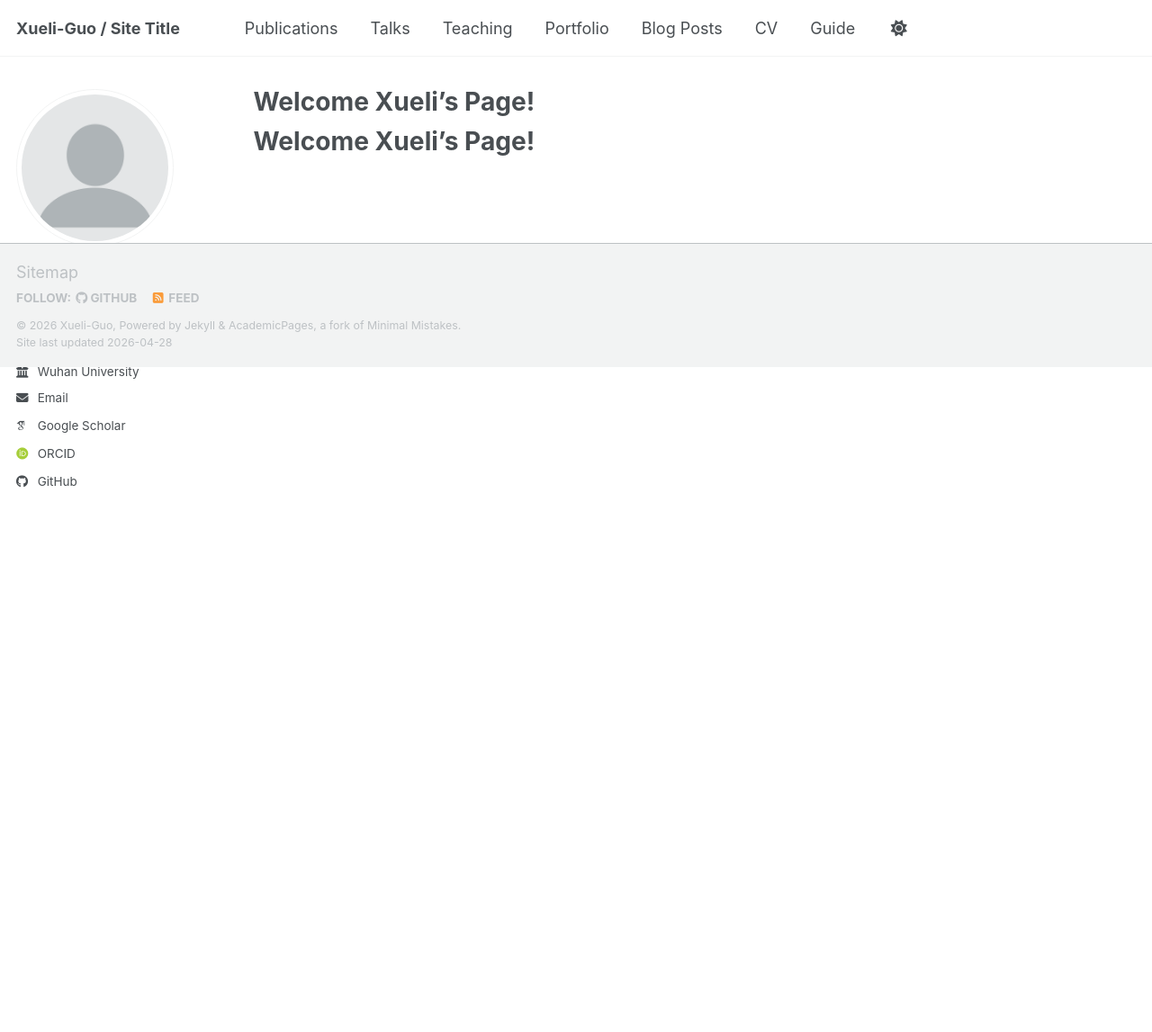
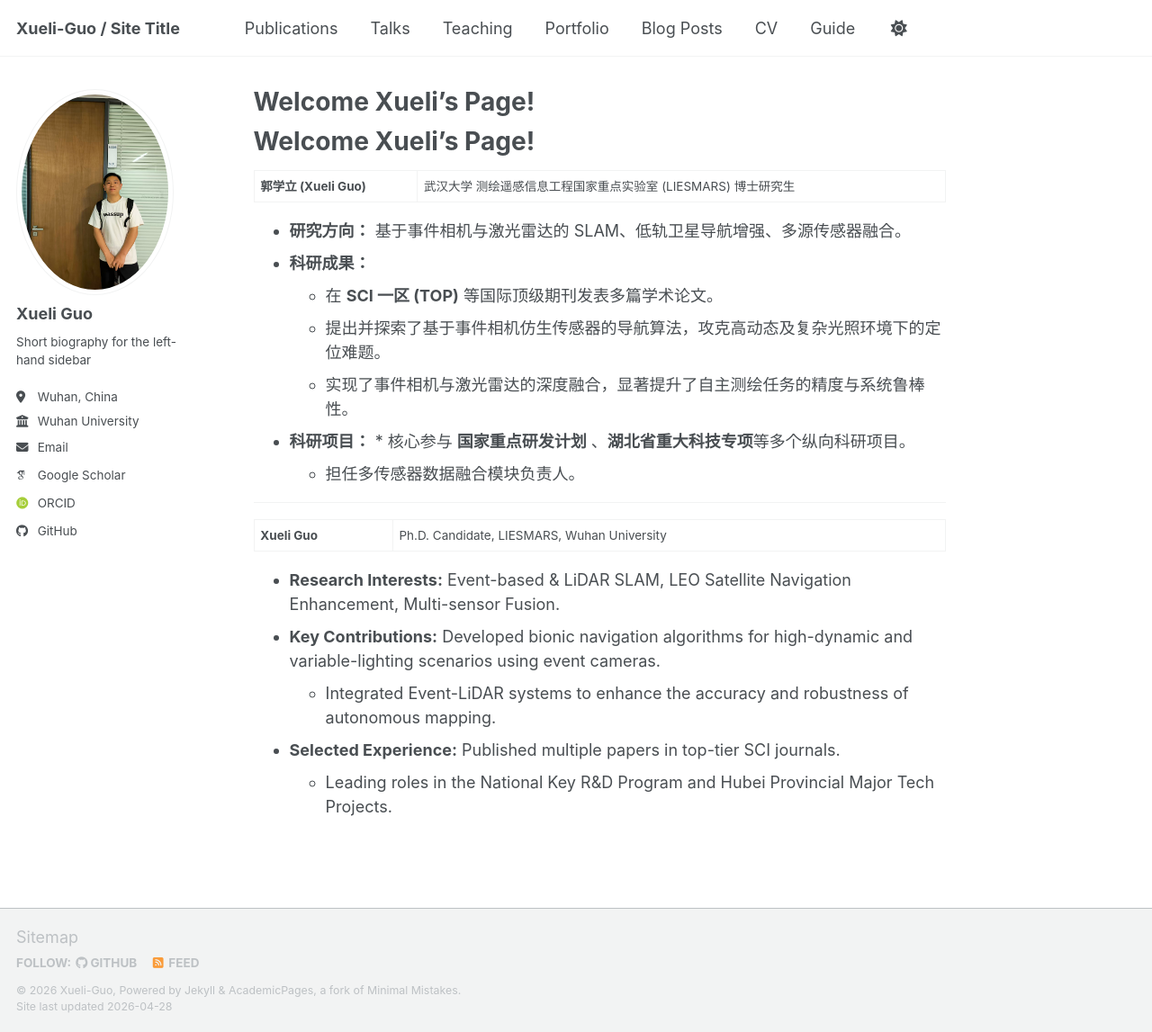
Before and after one commit to xueli-guo/xueli-guo.github.io, a Jekyll site: the page built from _pages/about.md, in a window 1280 px wide and 1147 px high. Shown: the whole window at 90% size. Built offline with Jekyll 4.4.1, drawn with Linux system fonts in a browser that asks for light colours; some web fonts are replaced; our own code applies the rules of GitHub Pages for plain Markdown files; a script bundle is joined from its source files by our own code; library files that are not in the unit come from our copies.

Commit message:
first time

```diff
--- a/_pages/about.md
+++ b/_pages/about.md
@@ -1,4 +1,22 @@
-
-
 Welcome Xueli's Page!
 =====================
+
+**郭学立 (Xueli Guo)** | 武汉大学 测绘遥感信息工程国家重点实验室 (LIESMARS) 博士研究生
+
+* **研究方向：** 基于事件相机与激光雷达的 SLAM、低轨卫星导航增强、多源传感器融合。
+* **科研成果：**
+  * 在 **SCI 一区 (TOP)** 等国际顶级期刊发表多篇学术论文。
+  * 提出并探索了基于事件相机仿生传感器的导航算法，攻克高动态及复杂光照环境下的定位难题。
+  * 实现了事件相机与激光雷达的深度融合，显著提升了自主测绘任务的精度与系统鲁棒性。
+* **科研项目：** * 核心参与 **国家重点研发计划** 、**湖北省重大科技专项**等多个纵向科研项目。
+  * 担任多传感器数据融合模块负责人。
+
+---
+
+**Xueli Guo** | Ph.D. Candidate, LIESMARS, Wuhan University
+
+* **Research Interests:** Event-based & LiDAR SLAM, LEO Satellite Navigation Enhancement, Multi-sensor Fusion.
+* **Key Contributions:** Developed bionic navigation algorithms for high-dynamic and variable-lighting scenarios using event cameras.
+  * Integrated Event-LiDAR systems to enhance the accuracy and robustness of autonomous mapping.
+* **Selected Experience:**  Published multiple papers in top-tier SCI journals.
+  * Leading roles in the National Key R&D Program and Hubei Provincial Major Tech Projects.
```
Also changed, not shown: images/profile.png.
